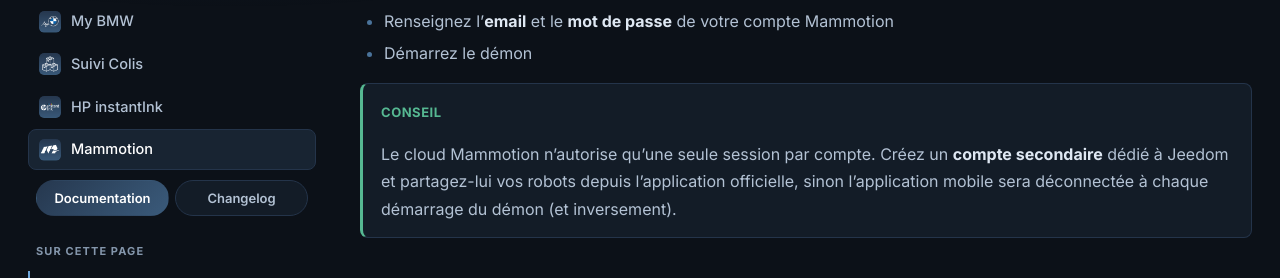
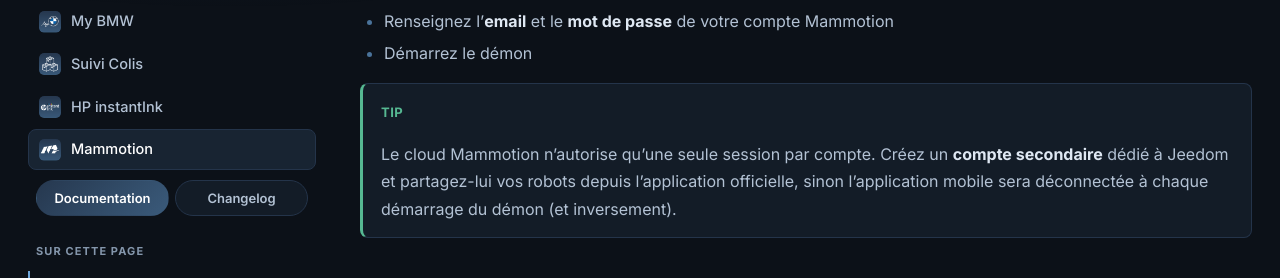
Before and after one commit to Xav-74/Documentation, a Jekyll site: the page built from mammotion/fr_FR/index.md, in a window 1280 px wide and 900 px high, scrolled down 843 px. Shown: the part 156-434 px from the top of the window. Built offline with Jekyll 4.4.1, drawn with Linux system fonts in a browser that asks for light colours.

Commit message:
Update docs

```diff
--- a/assets/js/doc.js
+++ b/assets/js/doc.js
@@ -80,7 +80,7 @@
       if (!first) return;
       var k = norm(first.textContent);
       if (/tip|astuce|conseil|consejo|note|info|hinweis|nota|dica|sugerencia|suggerimento/.test(k)) b.classList.add('callout-tip');
-      else if (/attention|warning|avertis|prudence|achtung|atencion|attenzione|aviso|cuidado/.test(k)) b.classList.add('callout-warn');
+      else if (/attention|atencion|atencao|attenzione|warning|warnung|achtung|vorsicht|avertis|avvert|advertencia|prudence|precaucion|precaucao|aviso|cuidado|caution/.test(k)) b.classList.add('callout-warn');
       else if (/important|danger|critique|risque|wichtig|importante|perigo|pericolo|peligro/.test(k)) b.classList.add('callout-danger');
     });
 
--- a/mammotion/fr_FR/index.md
+++ b/mammotion/fr_FR/index.md
@@ -31,7 +31,7 @@
 - Renseignez l'**email** et le **mot de passe** de votre compte Mammotion
 - Démarrez le démon
 
-> **Conseil**
+> **Tip**
 >
 >Le cloud Mammotion n'autorise qu'une seule session par compte. Créez un **compte secondaire** dédié à Jeedom et partagez-lui vos robots depuis l'application officielle, sinon l'application mobile sera déconnectée à chaque démarrage du démon (et inversement).
 
```
